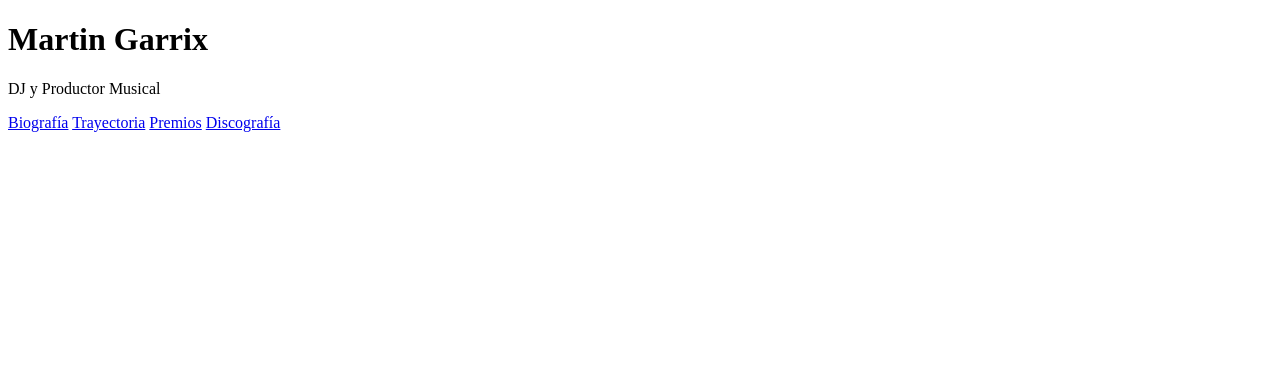
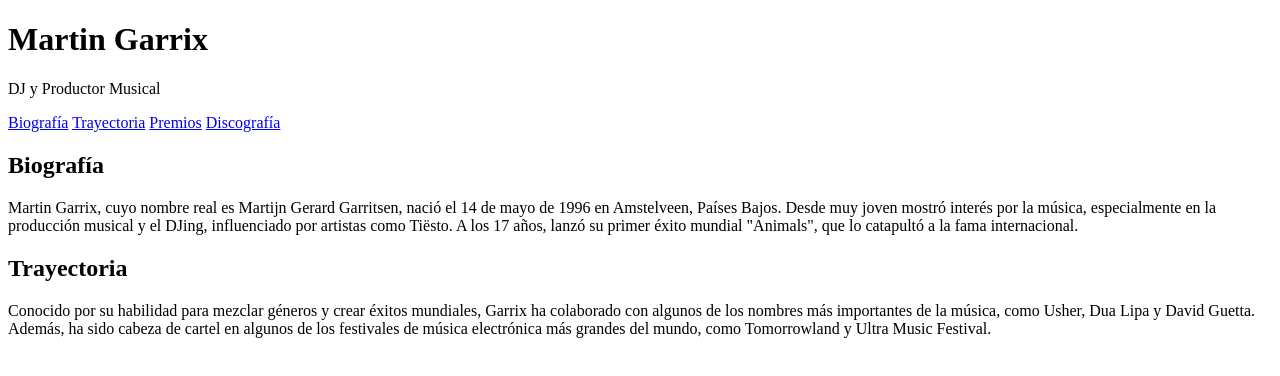
Before and after one commit to eduardotec05/Projects-HTML, a plain HTML site: page index.html in a window 1280 px wide. Drawn offline with Linux system fonts and the light colour scheme.

Commit message:
Añadi sección de biografía y trayectoria

```diff
--- a/index.html
+++ b/index.html
@@ -18,6 +18,15 @@
         <a href="#premios">Premios</a>
         <a href="#discografia">Discografía</a>
     </nav>
+    <main>
+        <section id="biografia">
+            <h2>Biografía</h2>
+            <p>Martin Garrix, cuyo nombre real es Martijn Gerard Garritsen, nació el 14 de mayo de 1996 en Amstelveen, Países Bajos. Desde muy joven mostró interés por la música, especialmente en la producción musical y el DJing, influenciado por artistas como Tiësto. A los 17 años, lanzó su primer éxito mundial "Animals", que lo catapultó a la fama internacional.</p>
+        </section>
 
+        <section id="trayectoria">
+            <h2>Trayectoria</h2>
+            <p>Conocido por su habilidad para mezclar géneros y crear éxitos mundiales, Garrix ha colaborado con algunos de los nombres más importantes de la música, como Usher, Dua Lipa y David Guetta. Además, ha sido cabeza de cartel en algunos de los festivales de música electrónica más grandes del mundo, como Tomorrowland y Ultra Music Festival.</p>
+        </section>
 </body>
 </html>
```
